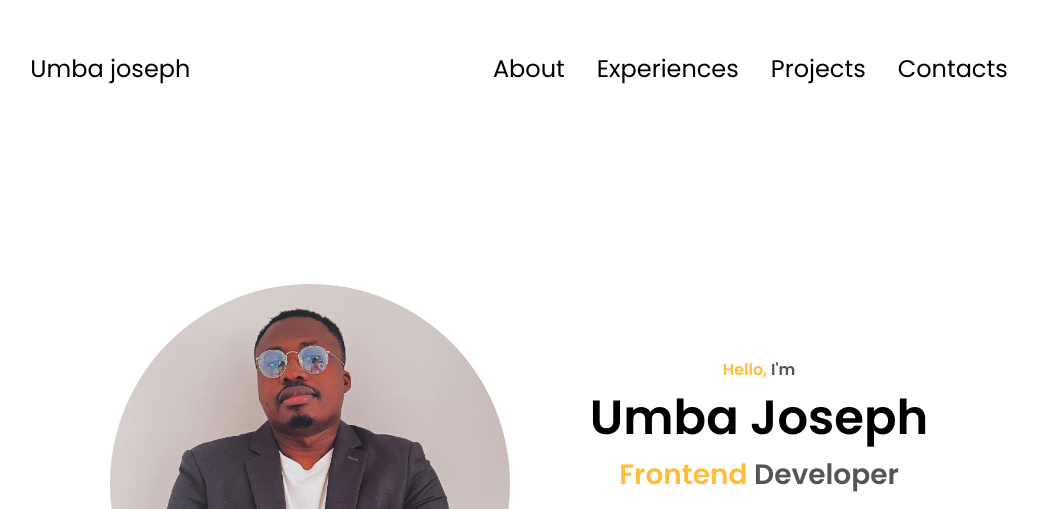
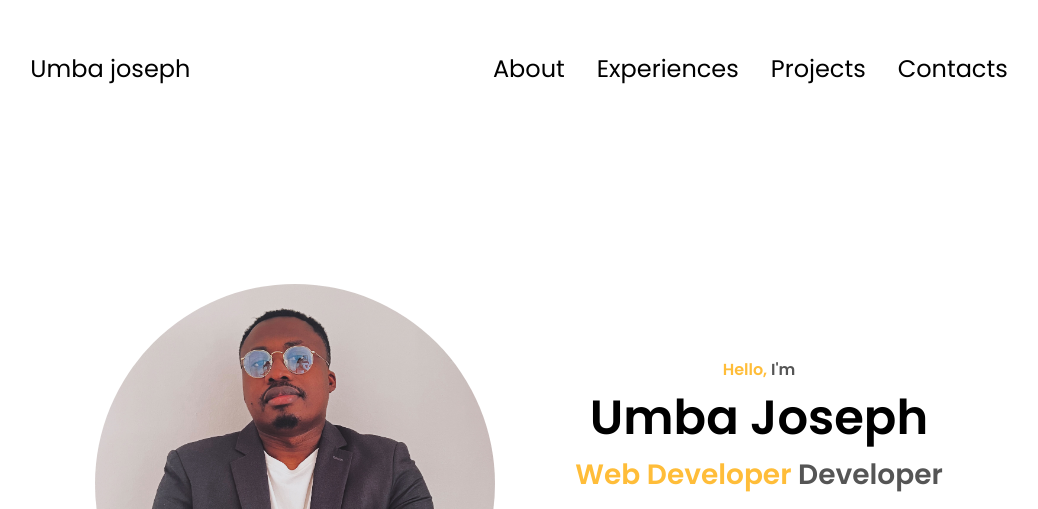
Before and after one commit to Joseph1818/my-portofolio, a plain HTML site: page index.html in a window 1280 px wide. Shown: the top 509 px of the page, without its empty margins (121-1159 px from the left). Drawn offline with Linux system fonts and the light colour scheme.

Commit message:
Job title changed.

```diff
--- a/index.html
+++ b/index.html
@@ -43,7 +43,7 @@
         <div class="section__text">
             <p class="section__text__p1"> <span class="span_nav">Hello, </span> I'm</p>
             <h1 class="title"> <span class="">Umba Joseph</span></h1>
-            <p class="section__text__p2"> <span class="span_nav">Frontend</span> Developer</p>
+            <p class="section__text__p2"> <span class="span_nav">Web Developer</span> Developer</p>
 
             <div class="btn-container">
                 <button class="btn btn-color-2" onclick="window.open('https://resume.io/r/IQafbwrAu')">Download
```
